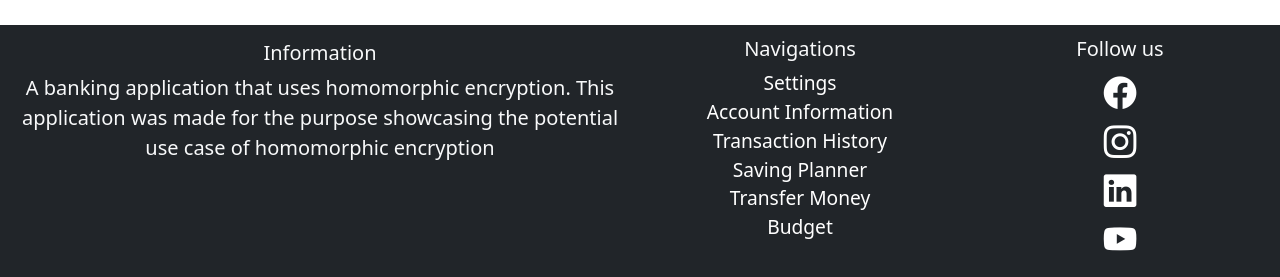
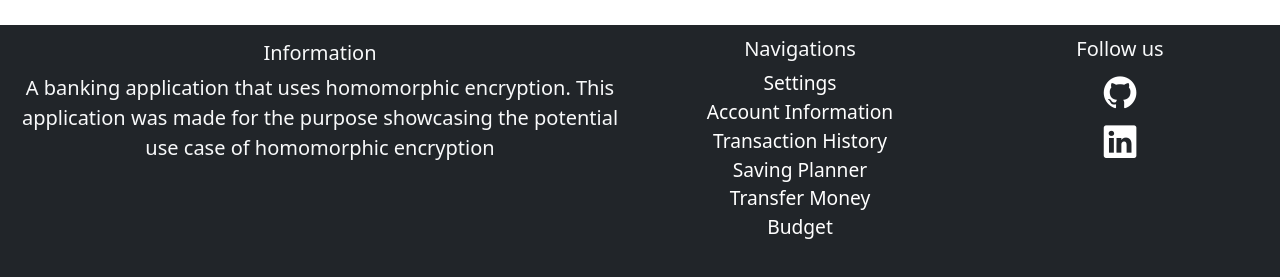
Before and after one commit to ritik0002/Banking-Application, a Vue app in the folder bankingApp/frontend/: page / in a window 1280 px wide. Shown: the part 675-952 px from the top of the page. Built offline with nearby package versions, Linux system fonts and the light colour scheme; no server answers.

Commit message:
updated footer

```diff
--- a/bankingApp/frontend/src/components/footer.vue
+++ b/bankingApp/frontend/src/components/footer.vue
@@ -43,16 +43,10 @@
       <h3 class="lead">Follow us</h3>
       <ul class="list-unstyled">
         <li>
-          <a href=""><i class="bi bi-facebook"></i></a>
+          <a href="https://github.com/ritik0002"><i class="bi bi-github"></i></a>
         </li>
         <li>
-          <a href=""><i class="bi bi-instagram"></i></a>
-        </li>
-        <li>
-          <a href=""><i class="bi bi-linkedin"></i></a>
-        </li>
-        <li>
-          <a href=""><i class="bi bi-youtube"></i></a>
+          <a href="https://www.linkedin.com/in/ritik-desai-344191196/"><i class="bi bi-linkedin"></i></a>
         </li>
       </ul>
 
```
Also changed, not shown: 2 other files (tests, documents, lock files or other folders).
